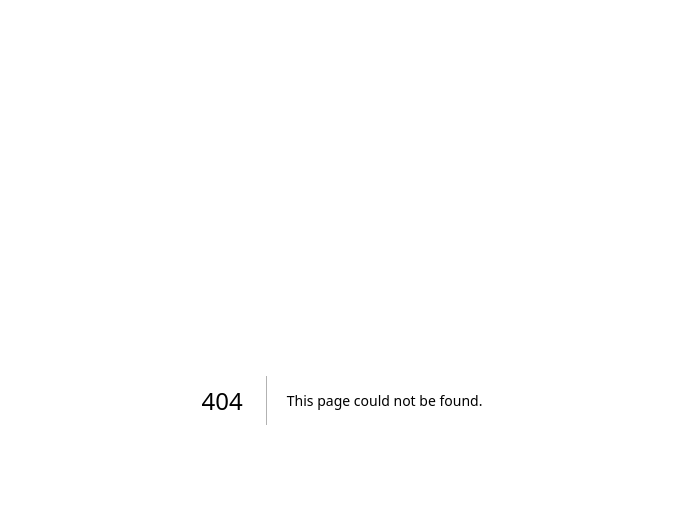
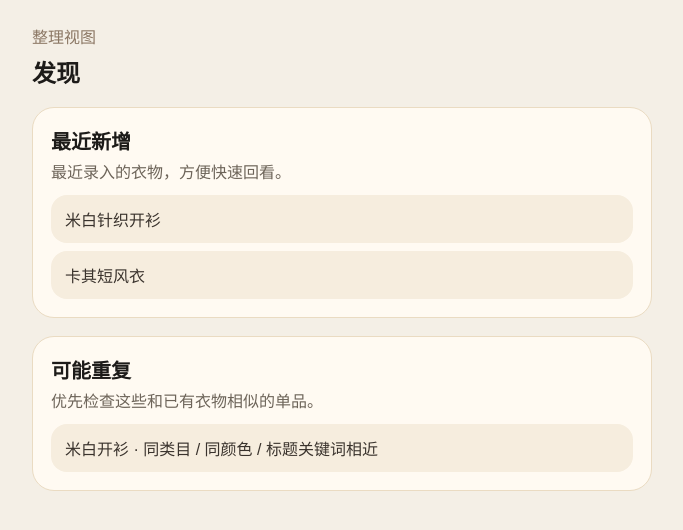
Before and after one commit to pandacoffee-ghost/closingast, a Next.js app: page /discover in a window 1280 px wide. Before the commit this address had no page. Shown: the top 530 px of the page, without its empty margins (298-981 px from the left). Built offline with nearby package versions, Linux system fonts and the light colour scheme.

Commit message:
feat: add item detail and discover flows

```diff
--- /dev/null
+++ b/app/discover/page.tsx
@@ -0,0 +1,31 @@
+import React from "react";
+import { DiscoverSection } from "@/components/discover/discover-section";
+import { getPossibleDuplicates, getRecentItems } from "@/lib/items/queries";
+
+export default async function DiscoverPage() {
+  const recentItems = await getRecentItems();
+  const duplicates = await getPossibleDuplicates();
+
+  return (
+    <main style={{ minHeight: "100dvh", padding: "24px 20px", background: "#f4efe6" }}>
+      <section style={{ display: "grid", gap: "18px", maxWidth: "620px", margin: "0 auto" }}>
+        <header style={{ display: "grid", gap: "6px" }}>
+          <span style={{ color: "#8b7764" }}>整理视图</span>
+          <h1 style={{ margin: 0 }}>发现</h1>
+        </header>
+
+        <DiscoverSection
+          title="最近新增"
+          description="最近录入的衣物，方便快速回看。"
+          items={recentItems.map((item) => item.title)}
+        />
+
+        <DiscoverSection
+          title="可能重复"
+          description="优先检查这些和已有衣物相似的单品。"
+          items={duplicates.map((item) => `${item.title} · ${item.reasons.join(" / ")}`)}
+        />
+      </section>
+    </main>
+  );
+}
--- /dev/null
+++ b/components/discover/discover-section.tsx
@@ -0,0 +1,43 @@
+import React from "react";
+
+type DiscoverSectionProps = {
+  title: string;
+  description: string;
+  items: string[];
+};
+
+export function DiscoverSection({ title, description, items }: DiscoverSectionProps) {
+  return (
+    <section
+      style={{
+        display: "grid",
+        gap: "12px",
+        padding: "18px",
+        borderRadius: "22px",
+        background: "#fffaf2",
+        border: "1px solid #eadbc2"
+      }}
+    >
+      <div style={{ display: "grid", gap: "4px" }}>
+        <h2 style={{ margin: 0, fontSize: "20px" }}>{title}</h2>
+        <p style={{ margin: 0, color: "#6d6459" }}>{description}</p>
+      </div>
+
+      <div style={{ display: "grid", gap: "8px" }}>
+        {items.map((item) => (
+          <div
+            key={item}
+            style={{
+              padding: "12px 14px",
+              borderRadius: "16px",
+              background: "#f6edde",
+              color: "#3a332d"
+            }}
+          >
+            {item}
+          </div>
+        ))}
+      </div>
+    </section>
+  );
+}
--- /dev/null
+++ b/lib/items/queries.ts
@@ -0,0 +1,60 @@
+type WardrobeItem = {
+  id: string;
+  title: string;
+  category: string;
+  season: string[];
+  color: string;
+  styleTags: string[];
+  sourcePlatform: string;
+  sourceUrl: string;
+  storeName: string;
+  price: string;
+  notes: string;
+};
+
+const sampleItems: WardrobeItem[] = [
+  {
+    id: "sample-1",
+    title: "米白针织开衫",
+    category: "上装",
+    season: ["春", "秋"],
+    color: "米白",
+    styleTags: ["通勤"],
+    sourcePlatform: "淘宝",
+    sourceUrl: "https://item.taobao.com/item.htm?id=1",
+    storeName: "简约衣橱店",
+    price: "199",
+    notes: "版型偏宽松"
+  },
+  {
+    id: "sample-2",
+    title: "卡其短风衣",
+    category: "外套",
+    season: ["春", "秋"],
+    color: "卡其",
+    styleTags: ["通勤"],
+    sourcePlatform: "京东",
+    sourceUrl: "https://item.jd.com/1.html",
+    storeName: "日常通勤馆",
+    price: "299",
+    notes: "适合早春"
+  }
+];
+
+export async function getItemById(id: string) {
+  return sampleItems.find((item) => item.id === id) ?? sampleItems[0];
+}
+
+export async function getRecentItems() {
+  return sampleItems;
+}
+
+export async function getPossibleDuplicates() {
+  return [
+    {
+      id: "dup-1",
+      title: "米白开衫",
+      reasons: ["同类目", "同颜色", "标题关键词相近"]
+    }
+  ];
+}
```
Also changed, not shown: app/items/[id]/page.tsx (added, +59 -0 lines), 2 other files (tests, documents, lock files or other folders).
